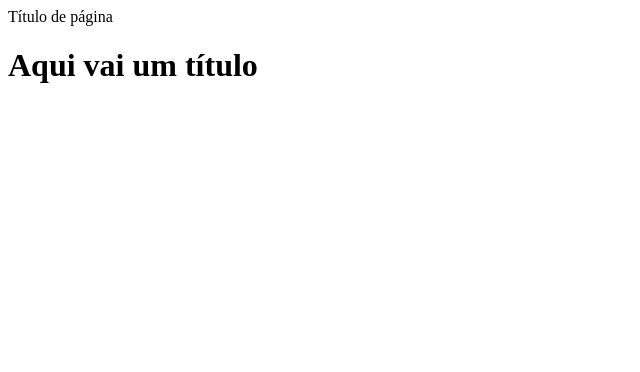
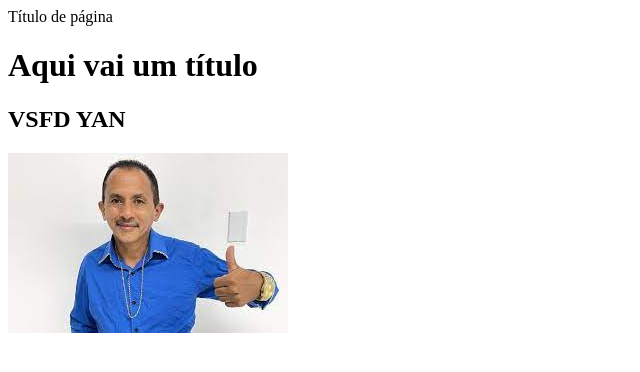
Before and after one commit to Major-jm00/Index, a plain HTML site: page index.html in a window 1280 px wide. Shown: the whole page, without its empty margins (0-640 px from the left). Drawn offline with Linux system fonts and the light colour scheme.

Commit message:
pasta img

```diff
--- a/index.html
+++ b/index.html
@@ -8,5 +8,7 @@
 </head>
 <body>
     <h1>Aqui vai um título</h1>
+    <h2> VSFD YAN</h2>
+    <img src="/img/manuel.jpg" alt="">
 </body>
 </html>
```
Also changed, not shown: img/manuel.jpg (added).
